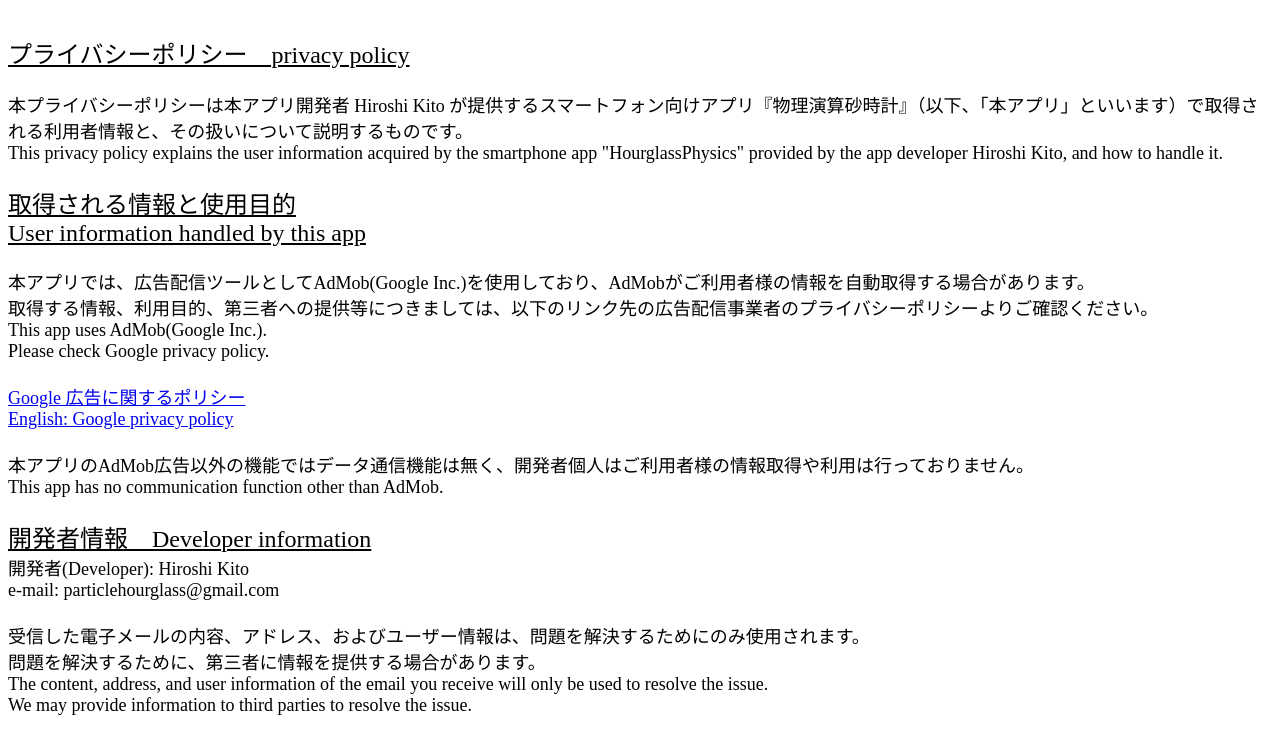
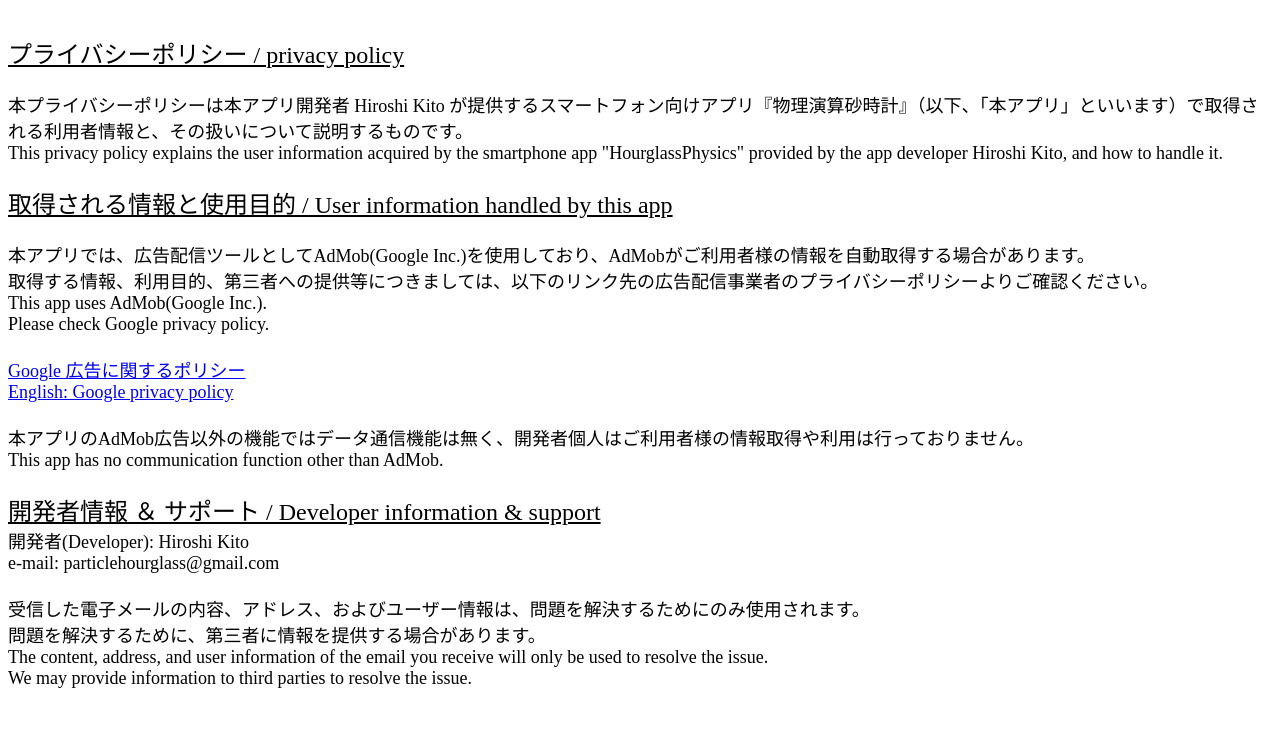
Before and after one commit to HiroshiKito/hourglassprivacypolicy, a plain HTML site: page index.html in a window 1280 px wide. Drawn offline with Linux system fonts and the light colour scheme.

Commit message:
Update index.html

```diff
--- a/index.html
+++ b/index.html
@@ -10,7 +10,7 @@
     <font face="ＭＳ ゴシック" size="+2">
     <br>
     <u>
-    プライバシーポリシー　privacy policy<br>
+    プライバシーポリシー / privacy policy<br>
     </u>
     </font>
 
@@ -25,8 +25,7 @@
 
     <font face="ＭＳ ゴシック" size="+2">
     <u>
-    取得される情報と使用目的<br>
-    User information handled by this app<br>
+    取得される情報と使用目的 / User information handled by this app<br>
     </u>
     </font>
 
@@ -50,7 +49,7 @@
 
     <font face="ＭＳ ゴシック" size="+2">
     <u>
-    開発者情報　Developer information<br>
+    開発者情報 ＆ サポート / Developer information & support<br>
     </u>
     </font>
 
```
